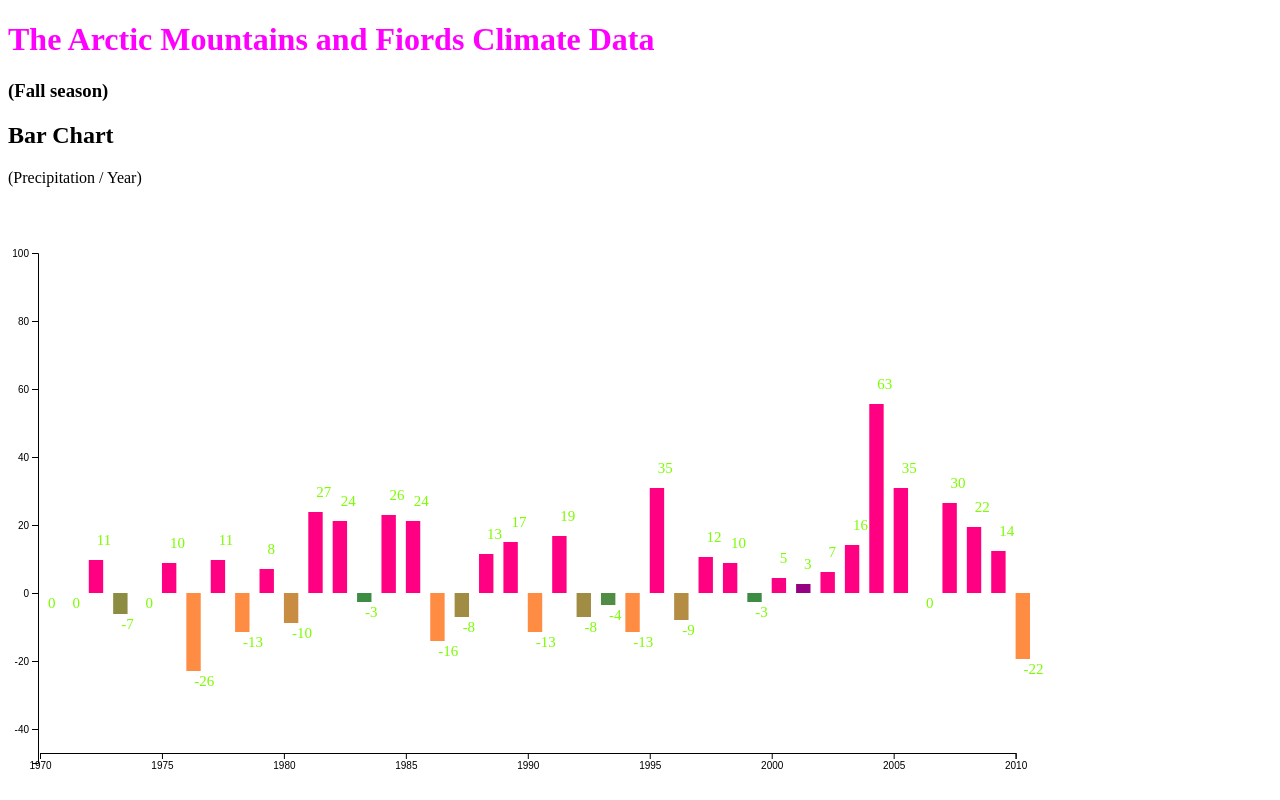
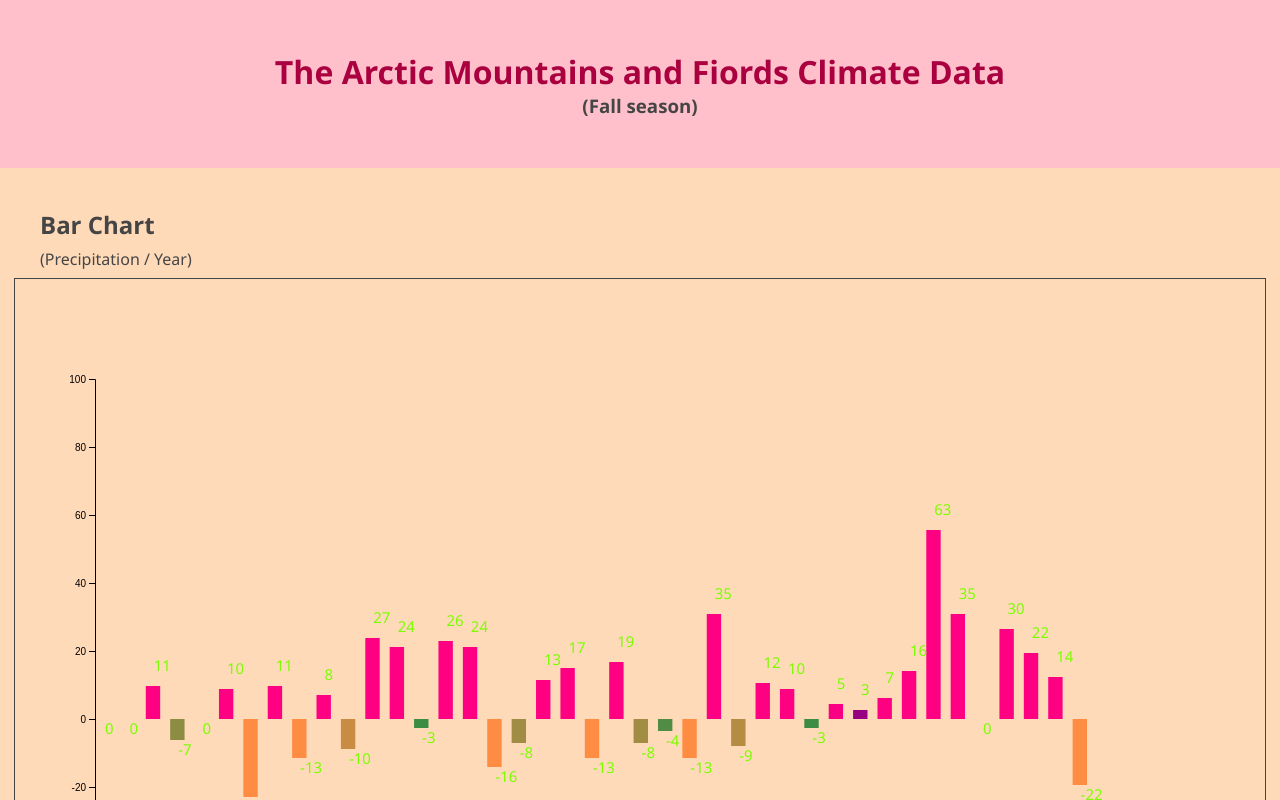
Before and after one commit to SophieQuan/webapp-assignment2, a website built with webpack: page src/assets/index.html in a window 1280 px wide. Shown: the top 800 px of the page. Built offline with nearby package versions, Linux system fonts and the light colour scheme.

```diff
--- a/src/assets/style.css
+++ b/src/assets/style.css
@@ -1,4 +1,49 @@
+
+*{
+box-sizing: border-box;
+margin: 0;
+padding: 0;
+}
+body{
+    background-color: peachpuff;;
+    text-align: center;
+    font-family: 'Segoe UI', Tahoma, Geneva, Verdana, sans-serif;
+    width: 100%;
+    height: auto;
+
+}
+header{
+    background-color: pink;
+    padding: 50px 0;
+}
+
 h1{
     font-size: 2em;
-    color: #ff00ff;
+    color: #AA003F;
+    text-align: center;
 }
+h3{
+    text-align: center;
+    color: #454545;
+}
+h2{
+    padding: 40px 0;
+}
+h2,p{
+    color: #454545;
+    width: 1200px;
+    height: 30px;
+    margin: 0 auto;
+    text-align: left;
+
+}
+svg{
+    margin: 0 auto;
+    width: auto;
+    height: auto;
+    overflow: visible;
+    padding: 50px;
+    /* box-shadow: 5px 5px hotpink; */
+    border: 1px solid #454545;
+    /* margin-bottom: 20px; */
+}
```
